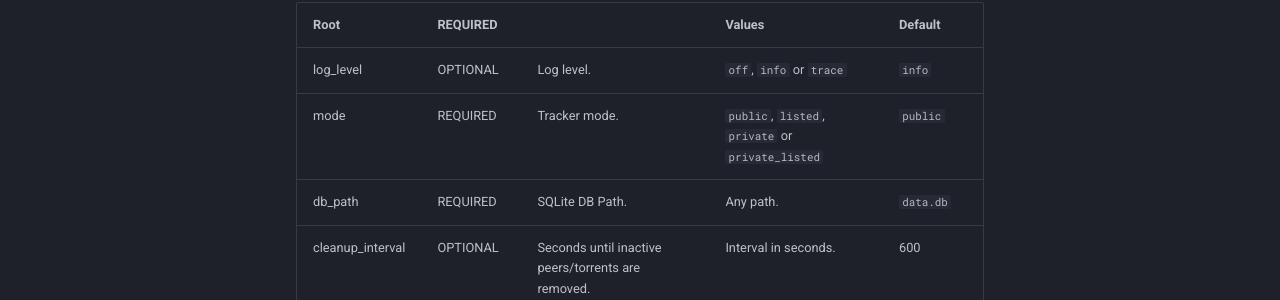
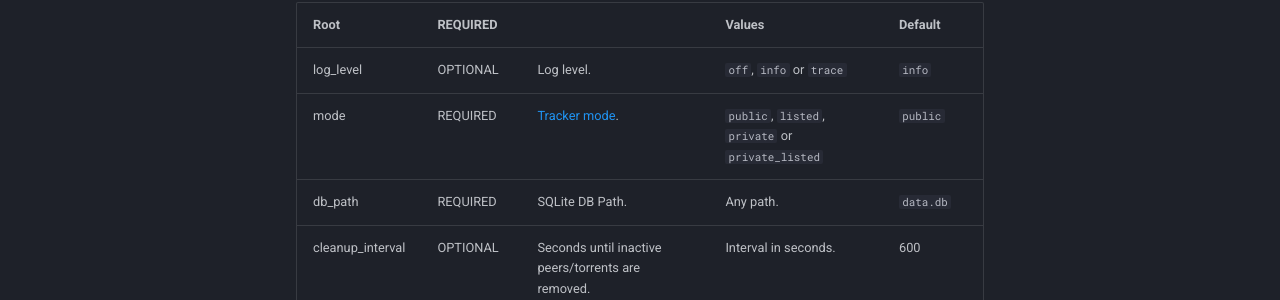
Before and after one commit to torrust/torrust-documentation, an MkDocs documentation site: the page built from docs/torrust-tracker/config.md, in a window 1280 px wide and 900 px high. Shown: the part 366-666 px from the top of the window. Built offline with MkDocs 1.6.1 and Material for MkDocs 9.7.7, drawn with Linux system fonts in a browser that asks for light colours; comment, search, counter and statistics services are not loaded; part of the change alters nothing that is shown.

```diff
--- a/docs/torrust-tracker/config.md
+++ b/docs/torrust-tracker/config.md
@@ -4,13 +4,13 @@ Torrust Tracker's configuration is a simple TOML file. If no TOML file is found,
 ## Configuration
 
 ### Root Level
-| Root             | REQUIRED |                                                    | Values                                            | Default   |
-|------------------|----------|----------------------------------------------------|---------------------------------------------------|-----------|
-| log_level        | OPTIONAL | Log level.                                         | `off`, `info` or `trace`                          | `info`    |
-| mode             | REQUIRED | Tracker mode.                                      | `public`, `listed`, `private` or `private_listed` | `public`  |
-| db_path          | REQUIRED | SQLite DB Path.                                    | Any path.                                         | `data.db` |
+| Root             | REQUIRED |                                                  | Values                                            | Default   |
+|------------------|----------|--------------------------------------------------|---------------------------------------------------|-----------|
+| log_level        | OPTIONAL | Log level.                                       | `off`, `info` or `trace`                          | `info`    |
+| mode             | REQUIRED | [Tracker mode](/torrust-tracker/tracking_modes/).                    | `public`, `listed`, `private` or `private_listed` | `public`  |
+| db_path          | REQUIRED | SQLite DB Path.                                  | Any path.                                         | `data.db` |
 | cleanup_interval | OPTIONAL | Seconds until inactive peers/torrents are removed. | Interval in seconds.                              | 600       |
-| external_ip      | OPTIONAL | Needs to be set if announcing from local network.  | IP like: `100.69.420.117`                         | EMPTY     |
+| external_ip      | OPTIONAL | Needs to be set if announcing from local network. | IP like: `100.69.420.117`                         | EMPTY     |
 
 ### UDP Tracker Section
 | [udp_tracker]     | REQUIRED |                                       | Values                  | Default        |
```
